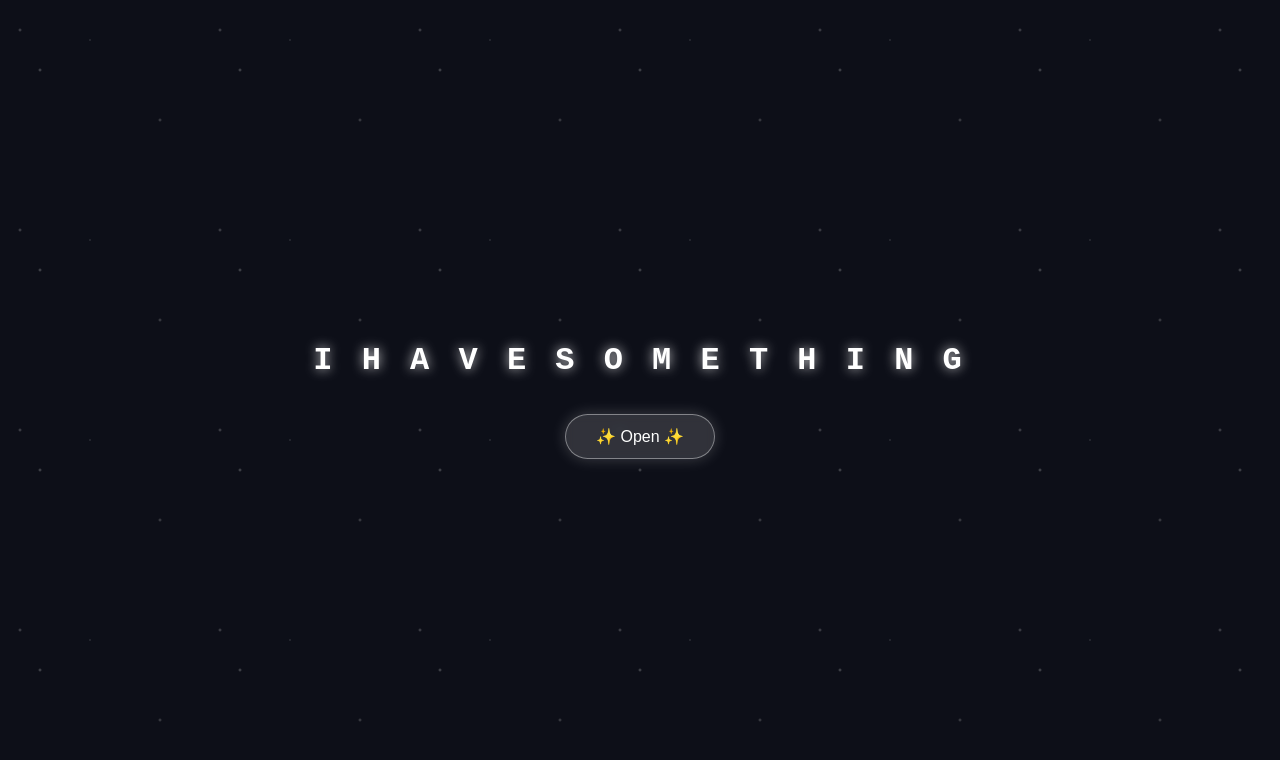
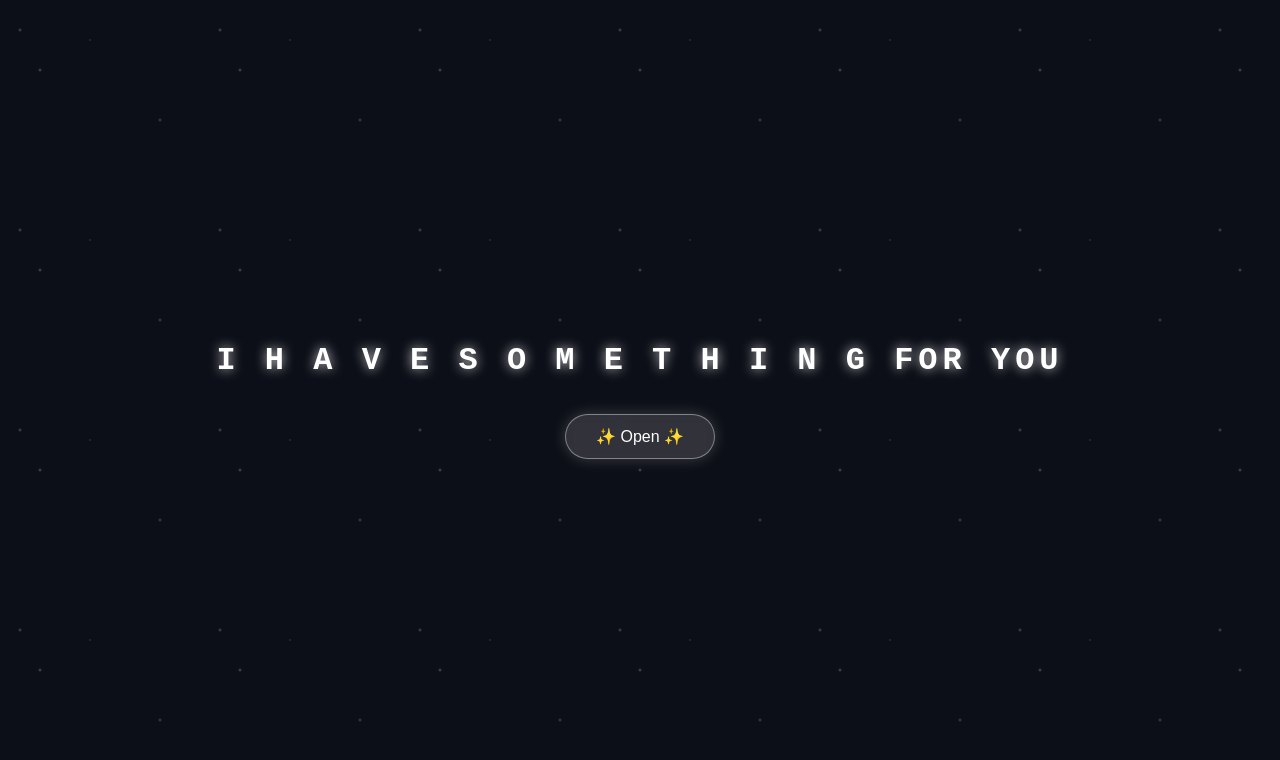
Before and after one commit to pg-admin4/For-Cecilia, a plain HTML site: page index.html in a window 1280 px wide. Drawn offline with Linux system fonts and the light colour scheme.

Commit message:
Fix HTML encoding issues in index.html

```diff
--- a/index.html
+++ b/index.html
@@ -141,7 +141,7 @@
 
       <!-- Cecilia's Photo Frame -->
       <div class="avatar-wrapper" id="avatar">
-        <img src="cecilia.jpg" alt="Cecilia" class="avatar-img">
+        <img src="cecilia.jpeg" alt="Cecilia" class="avatar-img">
       </div>
 
       <!-- Flower SVG -->
@@ -179,8 +179,8 @@
   </div>
 
   <script>
-    const text1 = "I H A V E  S O M E T H I N G";
-    const text2 = "HAPPY GIRLFRIEND DAY, CECILIA ✨";
+    const text1 = "I H A V E  S O M E T H I N G FOR YOU";
+    const text2 = "HAPPY GIRLFRIENDS DAY, CECILIA ✨";
 
     const title1El = document.getElementById('title-1');
     const title2El = document.getElementById('title-2');
```
